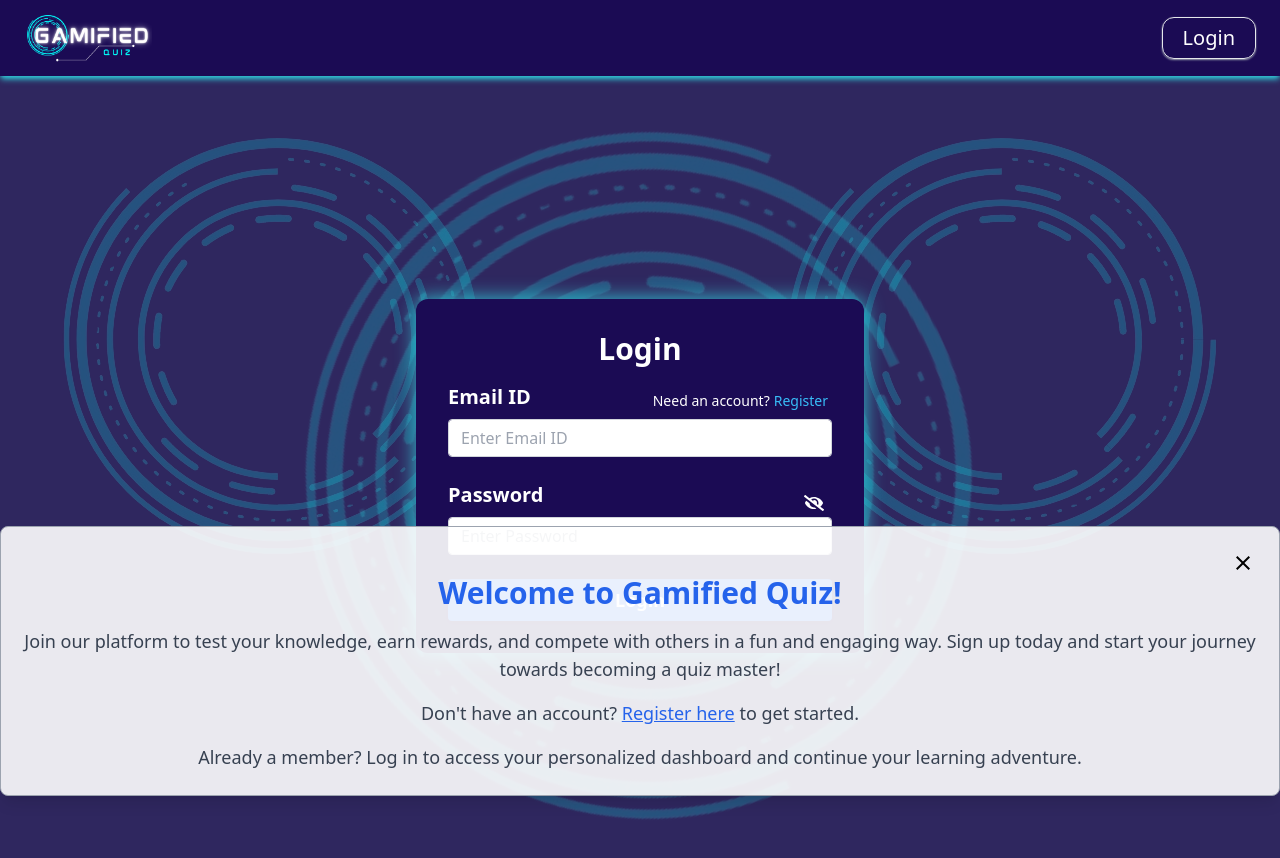
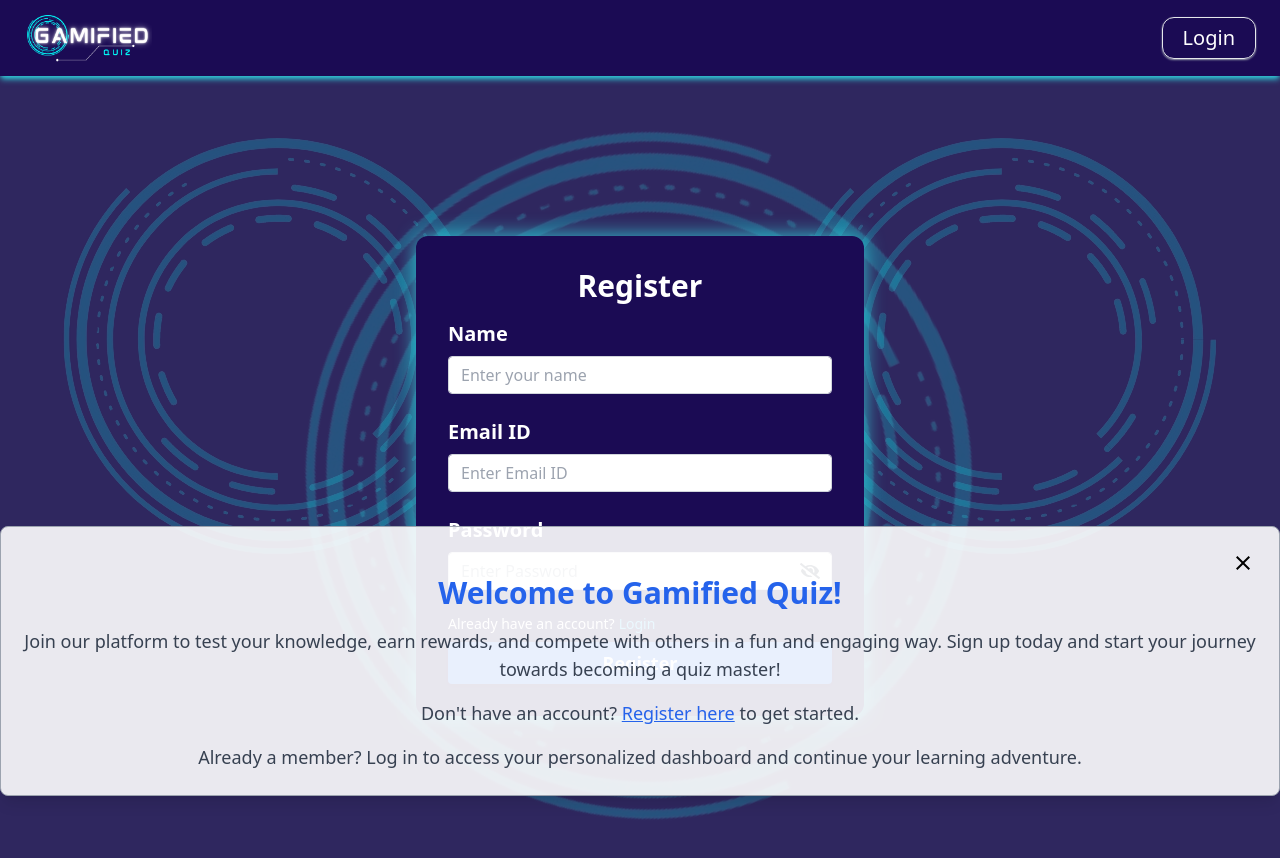
Before and after one commit to Netlock-Gemes/gq, a React (Create React App) app: page /register in a window 1280 px wide. Before the commit this address led to /login. Shown: the top 858 px of the page. Built offline with nearby package versions, Linux system fonts and the light colour scheme.

Commit message:
updated according to requirements

```diff
--- a/src/components/Login.js
+++ b/src/components/Login.js
@@ -2,7 +2,6 @@
 import { Link, useNavigate } from 'react-router-dom';
 import { FaEyeSlash, FaEye } from "react-icons/fa";
 import { ToastContainer, toast } from 'react-toastify';
-import { IoMdClose } from "react-icons/io";
 import 'react-toastify/dist/ReactToastify.css';
 import { motion } from 'framer-motion';
 import authContext from '../context/auth/authContext';
@@ -69,8 +68,6 @@
         }
     };
 
-    const [isMsgVisible, setIsMsgVisible] = useState("flex");
-
     return (
         <motion.div
             initial={{ opacity: 0 }}
@@ -132,22 +129,6 @@
                     </div>
                 </form>
             </motion.div>
-
-            {/* Welcome Message */}
-            <motion.div
-                initial={{ opacity: 0, y: 50 }}
-                animate={{ opacity: 1, y: 0 }}
-                transition={{ duration: 0.5 }}
-                className={` ${isMsgVisible} flex-col fixed bottom-1 text-center px-4 py-6 bg-white bg-opacity-90 border border-gray-400 rounded-lg shadow-lg z-10 md:text-lg text-sm`}
-            >
-                <div className='flex w-full justify-end '>
-                    <button className='text-2xl hover:bg-teal-300/20 mr-2 rounded-md' onClick={() => setIsMsgVisible("hidden")}><IoMdClose /></button>
-                </div>
-                <h2 className="md:text-3xl text-2xl font-bold text-blue-600 mb-4">Welcome to Gamified Quiz!</h2>
-                <p className="text-gray-700 mb-4">Join our platform to test your knowledge, earn rewards, and compete with others in a fun and engaging way. Sign up today and start your journey towards becoming a quiz master!</p>
-                <p className="text-gray-700 mb-4">Don't have an account? <Link to="/register" className="text-blue-600 underline">Register here</Link> to get started.</p>
-                <p className="text-gray-700">Already a member? Log in to access your personalized dashboard and continue your learning adventure.</p>
-            </motion.div>
         </motion.div>
     );
 };
--- a/src/components/Profile.js
+++ b/src/components/Profile.js
@@ -32,7 +32,7 @@
     const handleLogout = () => {
         setIsLogin(false);
         localStorage.clear();
-        navigate('/login');
+        navigate('/register');
     };
 
     return (
--- a/src/components/Questions.js
+++ /dev/null
@@ -1,9 +0,0 @@
-import React from 'react'
-
-const Questions = () => {
-  return (
-    <div>Questions</div>
-  )
-}
-
-export default Questions
--- a/src/components/Register.js
+++ b/src/components/Register.js
@@ -6,12 +6,15 @@
 import { motion } from 'framer-motion';
 import authContext from '../context/auth/authContext';
 import circle from '../assets/circle.png';
+import { IoMdClose } from "react-icons/io";
 
 const Register = () => {
     const { setIsLogin } = useContext(authContext);
     const [credentials, setCredetials] = useState({ name: "", email: "", password: "" });
     const [isLoading, setIsLoading] = useState(false);
+    const [isMsgVisible, setIsMsgVisible] = useState("flex");
     let navigate = useNavigate();
+
 
     const onChange = (e) => {
         setCredetials({ ...credentials, [e.target.name]: e.target.value });
@@ -88,7 +91,7 @@
                 initial={{ scale: 0.8 }}
                 animate={{ scale: 1 }}
                 transition={{ duration: 0.5 }}
-                className="bg-primary p-6 md:p-8 rounded-xl shadow-[0px_0px_20px_0px] shadow-[#30C7D6] w-full max-w-md z-30"
+                className="bg-primary p-6 md:p-8 rounded-xl shadow-[0px_0px_20px_0px] shadow-[#30C7D6] w-full max-w-md z-0"
             >
                 <label className={`text-white text-2xl md:text-3xl items-center justify-center form-label transition ease-in-out duration-500 flex mb-4 font-bold`}>Register</label>
                 <form onSubmit={handleSubmit}>
@@ -110,16 +113,25 @@
 
                     {/* Password */}
                     <div className="mb-6">
-                        <div className='flex justify-between'>
-                            <label htmlFor='password' className={`text-white text-xl form-label transition ease-in-out duration-500 inline-block mb-2 font-semibold`}>Password</label>
-                            <button type="button">
-                                <FaEyeSlash onClick={togglePass} className={`${hideEyeSlash} text-white transition ease-in-out duration-500 h-5 w-5 mr-2 mt-2`} />
-                                <FaEye onClick={togglePass} className={`${hideEye} text-white transition ease-in-out duration-500 h-5 w-5 mr-2 mt-2`} />
+                        <label htmlFor='password' className={`text-white text-xl form-label transition ease-in-out duration-500 inline-block mb-2 font-semibold`}>
+                            Password
+                        </label>
+                        <div className="relative flex items-center">
+                            <input
+                                id="password"
+                                type={showPass}
+                                onChange={onChange}
+                                value={credentials.password}
+                                name="password"
+                                className="form-control block w-full px-3 py-1.5 text-base font-normal text-gray-700 bg-white bg-clip-padding border border-solid border-gray-300 rounded transition ease-in-out m-0 focus:text-gray-700 focus:bg-white focus:border-blue-600 focus:outline-none"
+                                placeholder="Enter Password"
+                                required
+                            />
+                            <button type="button" className="absolute right-3 top-1/2 transform -translate-y-1/2" onClick={togglePass}>
+                                <FaEyeSlash className={`${hideEyeSlash} text-gray-700 transition ease-in-out duration-500 h-5 w-5`} />
+                                <FaEye className={`${hideEye} text-gray-700 transition ease-in-out duration-500 h-5 w-5`} />
                             </button>
                         </div>
-                        <input id="password" type={`${showPass}`} onChange={onChange} value={credentials.password} name="password"
-                            className="form-control block w-full px-3 py-1.5 text-base font-normal text-gray-700 bg-white bg-clip-padding border border-solid border-gray-300 rounded transition ease-in-out m-0 focus:text-gray-700 focus:bg-white focus:border-blue-600 focus:outline-none"
-                            placeholder="Enter Password" required />
                     </div>
 
                     <p className={`text-white transition ease-in-out duration-500 my-2 text-sm`}>Already have an account?
@@ -135,6 +147,23 @@
                     </div>
                 </form>
             </motion.div>
+
+
+            {/* Welcome Message */}
+            <motion.div
+                initial={{ opacity: 0, y: 50 }}
+                animate={{ opacity: 1, y: 0 }}
+                transition={{ duration: 0.5 }}
+                className={` ${isMsgVisible} flex-col fixed bottom-1 text-center px-4 py-6 bg-white bg-opacity-90 border border-gray-400 rounded-lg shadow-lg z-10 md:text-lg text-sm`}
+            >
+                <div className='flex w-full justify-end '>
+                    <button className='text-2xl hover:bg-teal-300/20 mr-2 rounded-md' onClick={() => setIsMsgVisible("hidden")}><IoMdClose /></button>
+                </div>
+                <h2 className="md:text-3xl text-2xl font-bold text-blue-600 mb-4">Welcome to Gamified Quiz!</h2>
+                <p className="text-gray-700 mb-4">Join our platform to test your knowledge, earn rewards, and compete with others in a fun and engaging way. Sign up today and start your journey towards becoming a quiz master!</p>
+                <p className="text-gray-700 mb-4">Don't have an account? <Link to="/register" className="text-blue-600 underline">Register here</Link> to get started.</p>
+                <p className="text-gray-700">Already a member? Log in to access your personalized dashboard and continue your learning adventure.</p>
+            </motion.div>
         </motion.div>
     );
 };
--- a/src/context/auth/AuthState.js
+++ b/src/context/auth/AuthState.js
@@ -11,7 +11,7 @@
     const getLoggedInUserData = async () => {
         const token = localStorage.getItem('token');
         if (!token) {
-            navigate('/login');
+            navigate('/register');
             setIsLogin(false);
             return;
         }
@@ -32,11 +32,11 @@
                 setLoggedInUserData(data);
             } else {
                 console.log(data);
-                navigate('/login');
+                navigate('/register');
             }
         } catch (error) {
             console.error('Error fetching profile data:', error);
-            navigate('/login');
+            navigate('/register');
         }
     };
 
```
